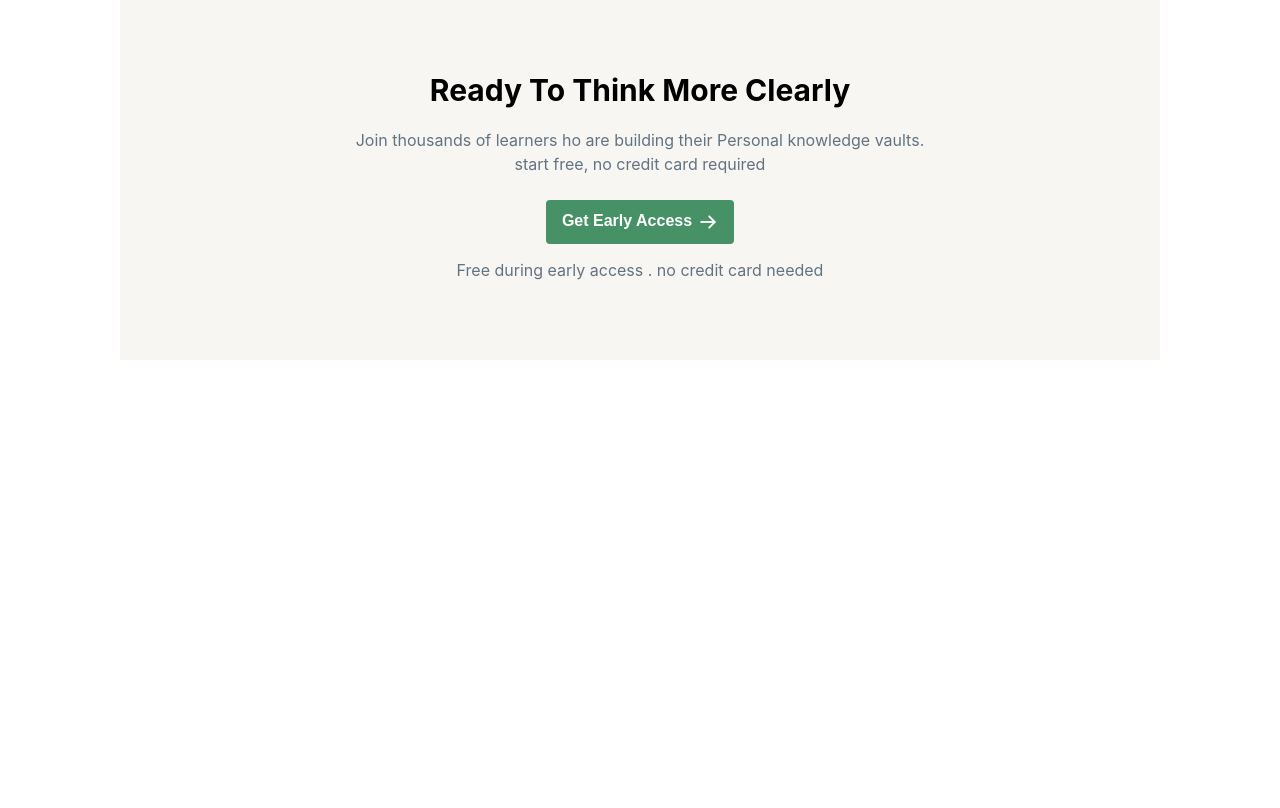
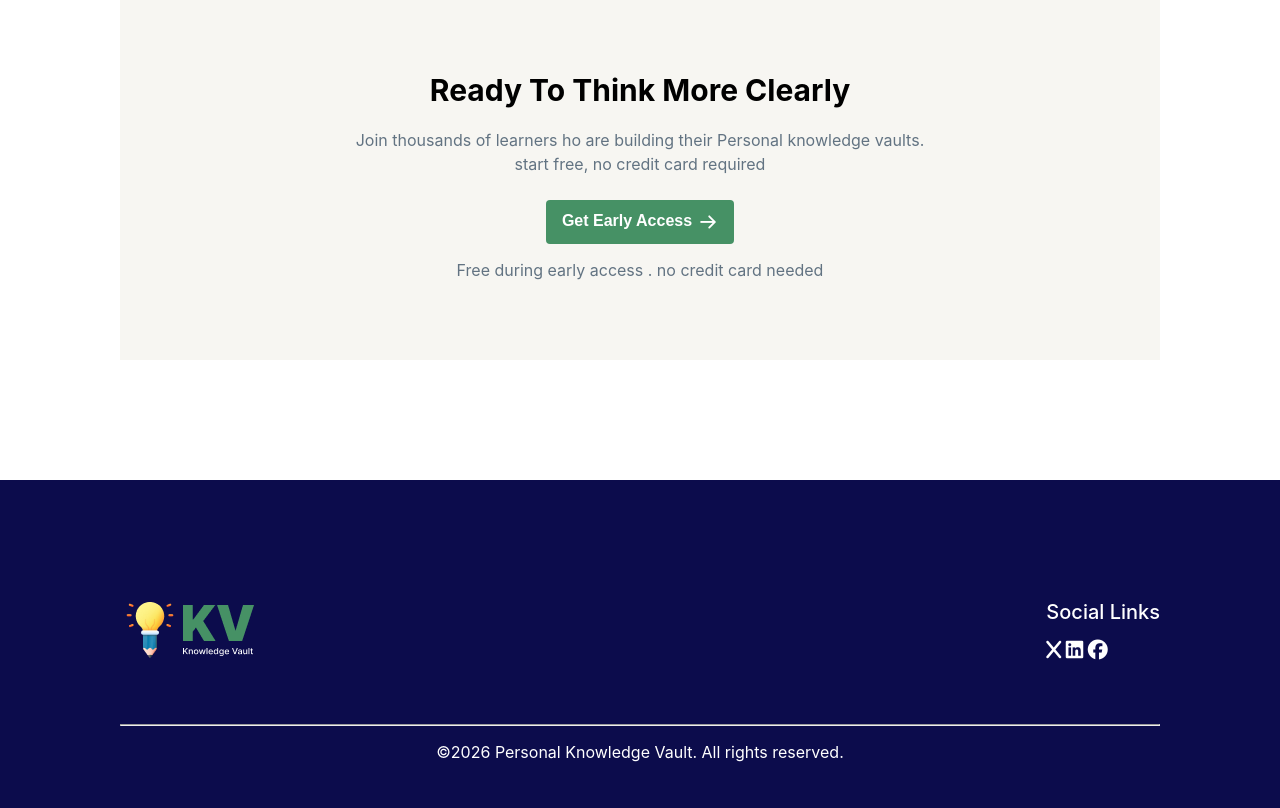
Before and after one commit to junayed0494/First-Assignment, a plain HTML site: page index.html in a window 1280 px wide. Shown: the part 2032-2840 px from the top of the page. Before the commit the page ends 2512 px from the top, so only its background shows below. Drawn offline with nearby package versions, Linux system fonts and the light colour scheme; a web font is replaced by a local one.

Commit message:
here add footer and some style

```diff
--- a/index.html
+++ b/index.html
@@ -6,6 +6,9 @@
     <meta name="viewport" content="width=device-width, initial-scale=1.0">
     <title> Personal Knowledge Vault </title>
     <link rel="stylesheet" href="style.css">
+    <script src="https://kit.fontawesome.com/098ac757b3.js" crossorigin="anonymous"></script>
+
+
 
     <link rel="preconnect" href="https://fonts.googleapis.com">
     <link rel="preconnect" href="https://fonts.gstatic.com" crossorigin>
@@ -134,6 +137,26 @@
         </div>
     </section>
 
+    <footer>
+        <div class="footer">
+            <div>
+                <img src="assets/logo-footer.png">
+            </div>
+
+            <div class="social-icon">
+                <h5> Social Links </h5>
+                <i class="fa-solid fa-x"></i>
+                <i class="fa-brands fa-linkedin"></i>
+                <i class="fa-brands fa-facebook"></i>
+
+            </div>
+
+
+        </div>
+        <hr>
+        <p> &copy;2026 Personal Knowledge Vault. All rights reserved.</p>
+    </footer>
+
 </body>
 
 </html>
--- a/style.css
+++ b/style.css
@@ -252,3 +252,34 @@ nav ul{
     font-size: 16px;
     margin-top: 16px;
 }
+
+footer{
+    background-color:#0c0c4c;
+    color:#ffffff;
+    padding:120px 120px 30px 120px;
+}
+
+
+.footer{
+    display: flex;
+    justify-content: space-between;
+}
+
+.social-icon i{
+    font-size:20px;
+}
+
+.social-icon h5{
+    font-size: 20px;
+    font-weight: 500;
+    margin-bottom:16px;
+}
+
+hr{
+    margin-top: 60px;
+}
+
+footer p{
+    text-align: center;
+    margin:16px;
+}
```
